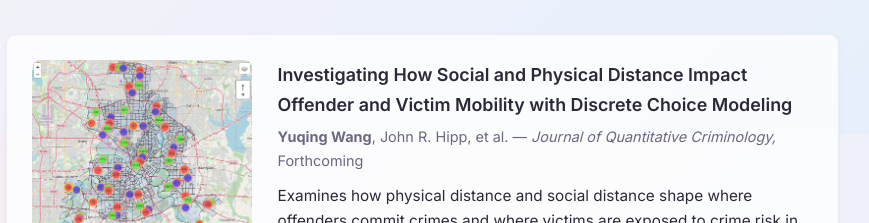
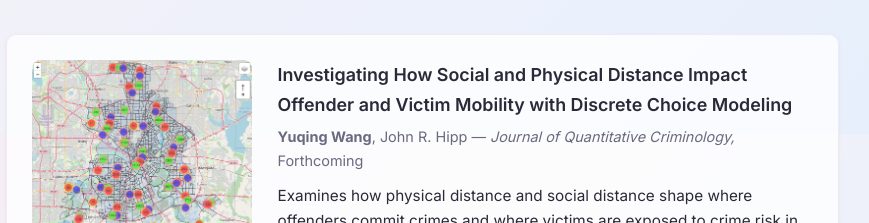
Before and after one commit to yqwang718/Homepage, an Eleventy site: page src/index.njk in a window 1280 px wide. Shown: the part 1466-1689 px from the top of the page, without its empty margins (218-1087 px from the left). Built offline with nearby package versions, Linux system fonts and the light colour scheme; Eleventy itself is replaced by a stand-in of ours; files that its build step writes are made by us from their sources.

Commit message:
Update publication author listing

```diff
--- a/src/index.njk
+++ b/src/index.njk
@@ -68,7 +68,7 @@ title: Home
         <img src="/assets/cluster_map.png" alt="Map of offender, victim, and incident location clusters across Dallas" class="work-card-img">
         <div class="work-card-body">
           <h3 class="work-card-title">Investigating How Social and Physical Distance Impact Offender and Victim Mobility with Discrete Choice Modeling</h3>
-          <p class="work-card-meta"><strong>Yuqing Wang</strong>, John R. Hipp, et al. — <em>Journal of Quantitative Criminology,</em> Forthcoming</p>
+          <p class="work-card-meta"><strong>Yuqing Wang</strong>, John R. Hipp — <em>Journal of Quantitative Criminology,</em> Forthcoming</p>
           <p class="work-card-desc">
             Examines how physical distance and social distance shape where offenders commit crimes and where victims are exposed to crime risk in Dallas. Uses discrete choice models with police incident and arrest records from 2014 to 2020, covering burglary, larceny, vehicle theft, assault, robbery, and drug violations at the census block group level. Finds strong distance decay for both offenders and victims, with offenders generally less spatially constrained, especially for property crimes. Racial dissimilarity reduces both offender and victim mobility, while income difference constrains victim mobility more consistently than offender mobility.
           </p>
```
